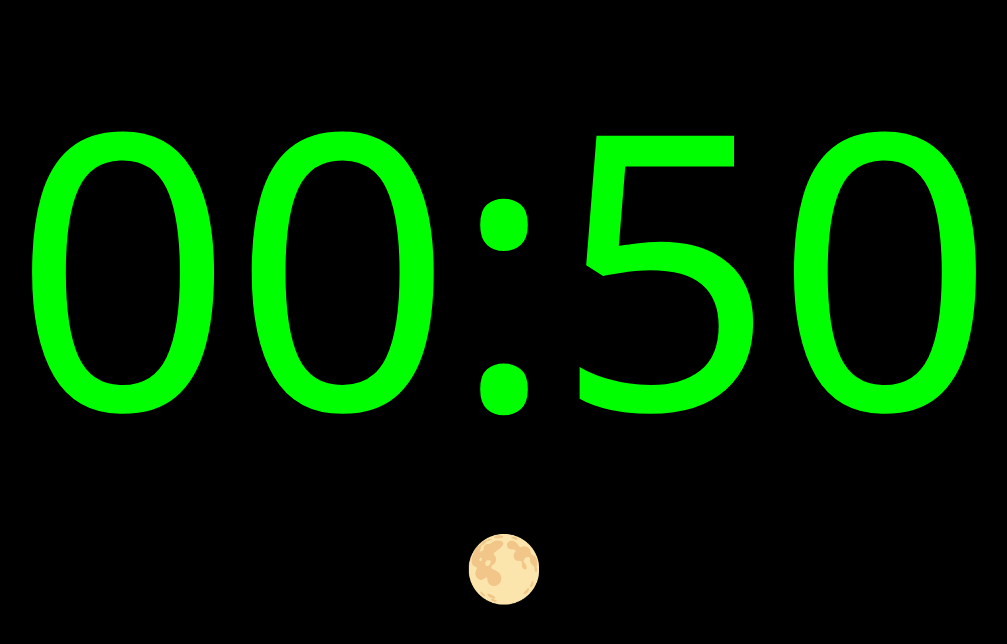
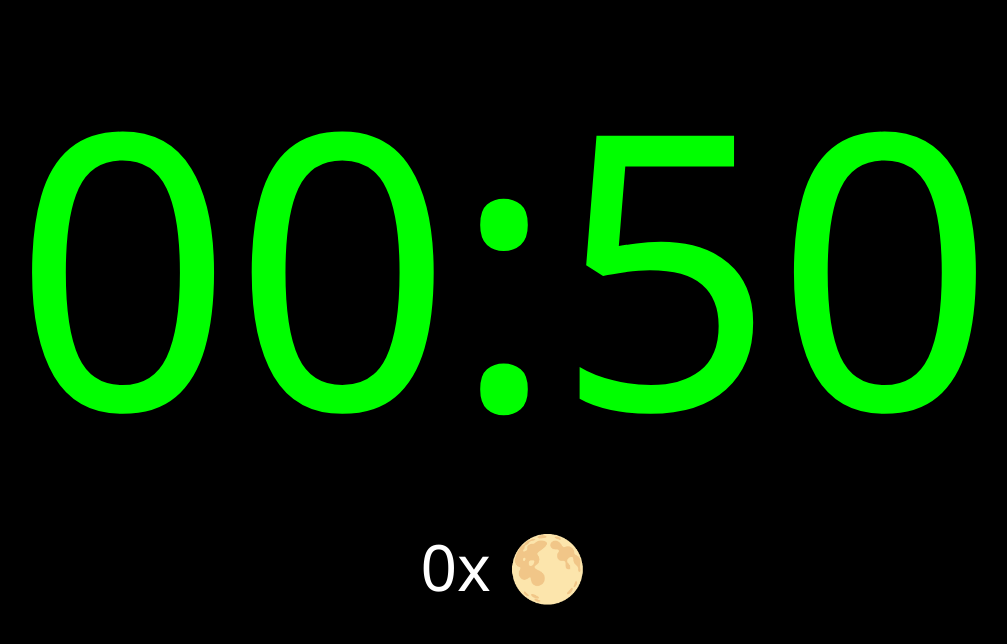
Before and after one commit to kolos/tortillatimer, a plain HTML site: page index.html in a window 1280 px wide. Shown: the whole page, without its empty margins (136-1143 px from the left). Drawn offline with Linux system fonts and the light colour scheme.

Commit message:
tortilla counter

```diff
--- a/index.html
+++ b/index.html
@@ -34,6 +34,7 @@
 
 			#side {
 				font-size: 5vw;
+				color: white;
 			}
 
 			#timer {
@@ -44,6 +45,7 @@
 		<script type="text/javascript">
 			var timer = null;
 			var time = 0;
+			var tortillas = 0;
 
 			var time_idx = 0;
 			var times = [50,30];
@@ -82,6 +84,7 @@
 					nextTimer();
 					update();
 				} else {
+					if(time_idx == 0) tortillas++;
 					timer = setInterval(tick, 1 * 1000);
 				}
 			}
@@ -116,7 +119,7 @@
 			function update() {
 				document.getElementById("timer").innerHTML = formatRemaining(time);
 
-				document.getElementById("side").innerHTML = time_idx == 0 ? "🌕" : "🌑";
+				document.getElementById("side").innerHTML = ("" + tortillas + "x ") + (time_idx == 0 ? "🌕" : "🌑");
 			}
 
 			window.onload = function() {
```
